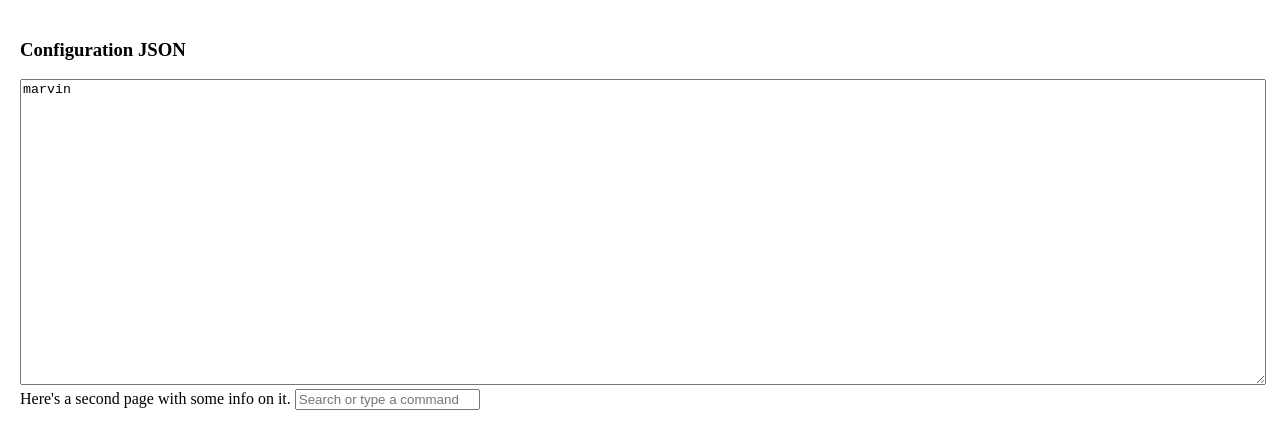
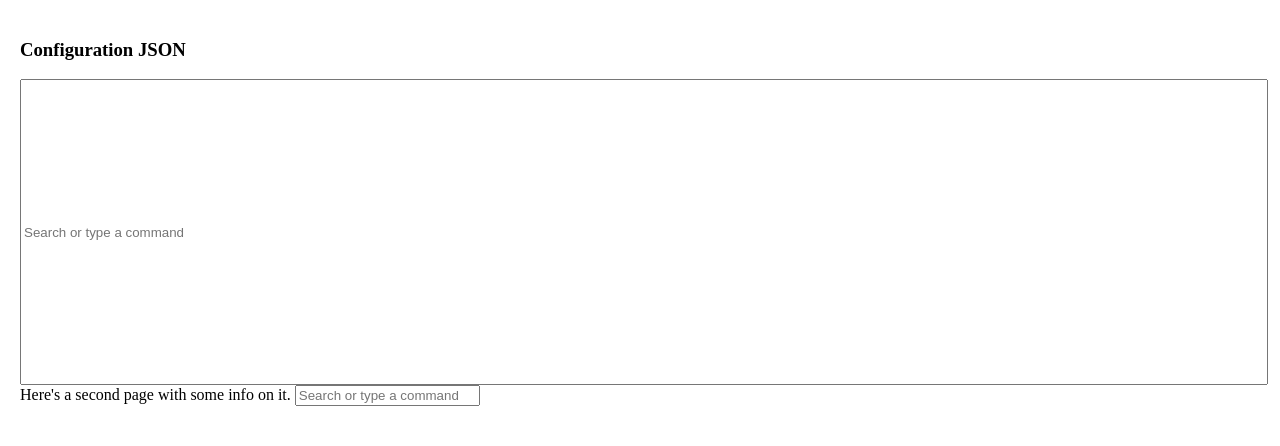
Before and after one commit to salesforcemarvin/telegram-marvin, a website: page public/index.html in a window 1280 px wide. Drawn offline with Linux system fonts and the light colour scheme.

Commit message:
Update index.html

```diff
--- a/public/index.html
+++ b/public/index.html
@@ -35,7 +35,17 @@
   <body>
     <div id="step1" class="step">
       <h3>Configuration JSON</h3>
-      <textarea id="configuration">marvin</textarea>
+      <!-- <textarea id="configuration">marvin</textarea> -->
+      <input
+        type="text"
+        data-hotkey="/ s"
+        name="q"
+        id="configuration"
+        placeholder="Search or type a command"
+        tabindex="1"
+        autocapitalize="off"
+      />
+
     </div>
     <div id="step2" class="step">
       Here's a second page with some info on it.
```
